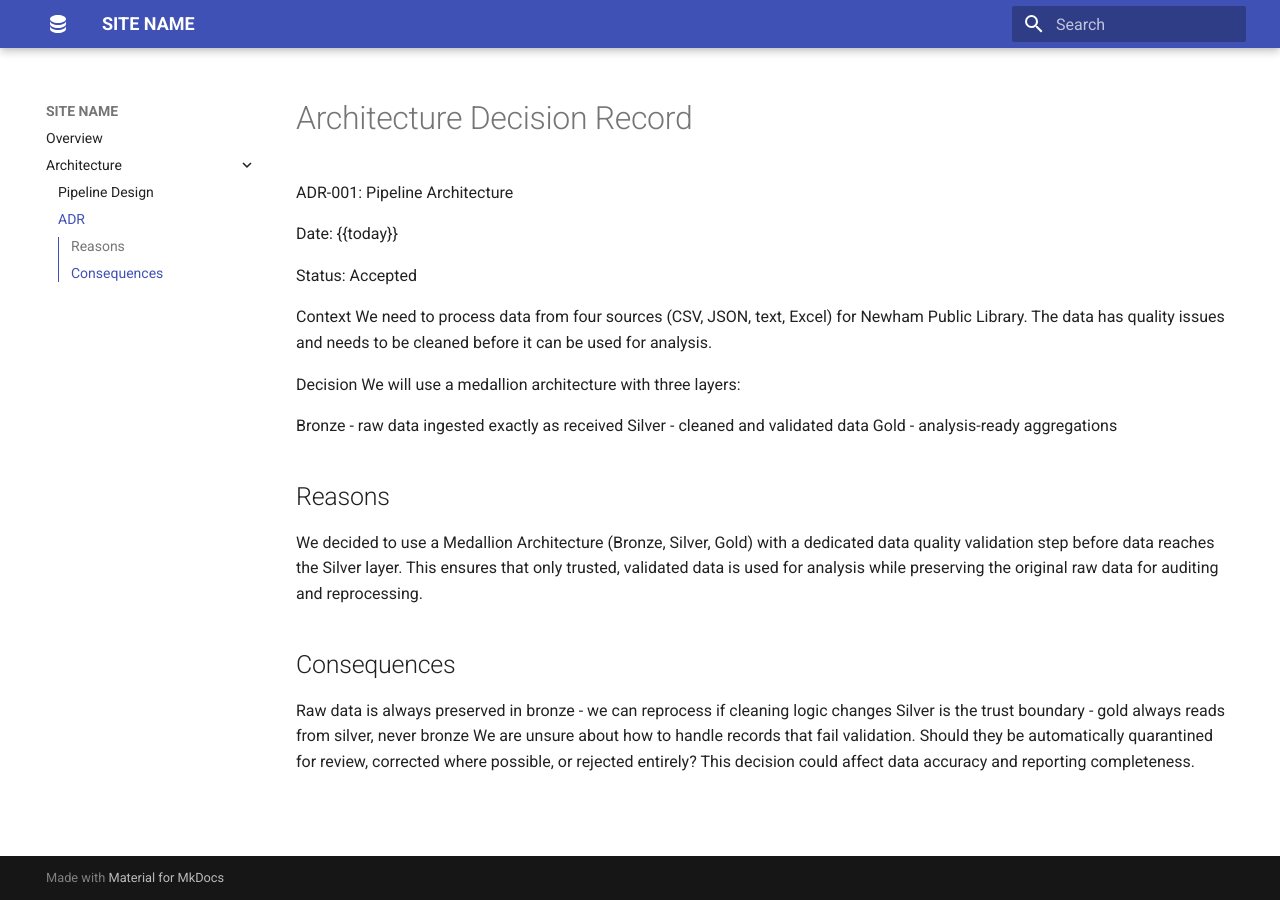
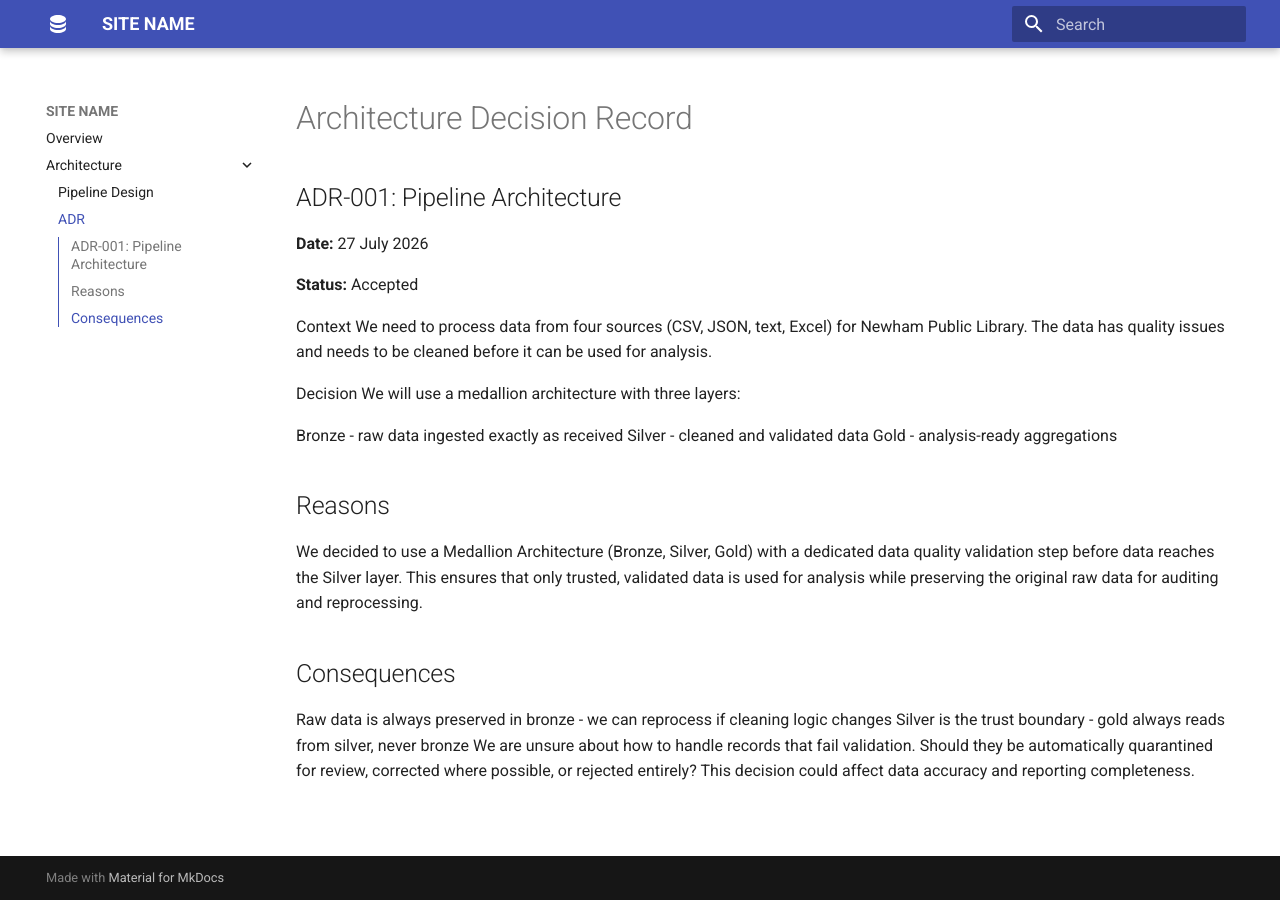
Before and after one commit to AnnaGR40/library-pipeline-project, an MkDocs documentation site: the page built from docs/architecture/adr.md, in a window 1280 px wide. Built offline with MkDocs 1.6.1 and Material for MkDocs 9.7.7, drawn with Linux system fonts in a browser that asks for light colours.

Commit message:
Format ADR-001 for better readability
Updated the formatting of the Architecture Decision Record to improve clarity.

```diff
--- a/docs/architecture/adr.md
+++ b/docs/architecture/adr.md
@@ -1,10 +1,10 @@
 # Architecture Decision Record
 
-ADR-001: Pipeline Architecture
+## ADR-001: Pipeline Architecture
 
-Date: {{today}}
+**Date:** 27 July 2026
 
-Status: Accepted
+**Status:** Accepted
 
 Context
 We need to process data from four sources (CSV, JSON, text, Excel) for Newham Public Library. The data has quality issues and needs to be cleaned before it can be used for analysis.
```
